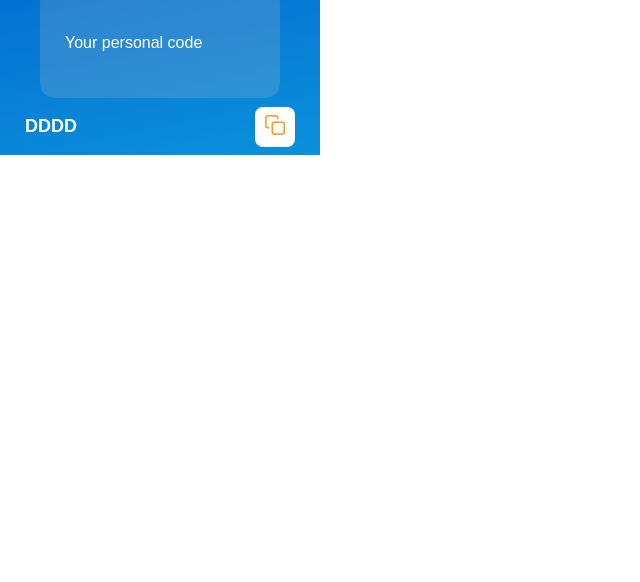
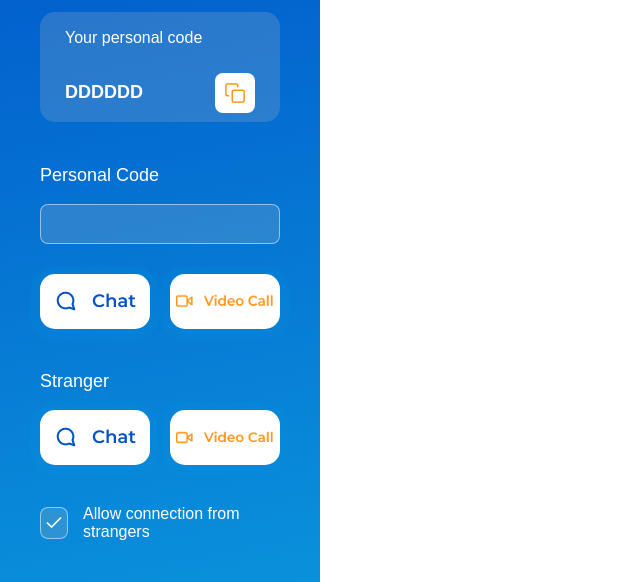
Before and after one commit to abu-taher-saikat/meet_stranger_webrtc, a website: page public/index.html in a window 1280 px wide. Shown: the part 218-800 px from the top of the page, without its empty margins (0-640 px from the left). Drawn offline with nearby package versions, Linux system fonts and the light colour scheme; no server answers.

Commit message:
html section changed

```diff
--- a/public/index.html
+++ b/public/index.html
@@ -1,52 +1,71 @@
-<!DOCTYPE html>
-<html lang="en">
+<html>
     <head>
-    <meta charset="UTF-8" />
-    <meta http-equiv="X-UA-Compatible" content="IE=edge" />
-    <meta name="viewport" content="width=device-width, initial-scale=1.0" />
-    <link rel="stylesheet" href="./css/style.css" />
-    <title>Meet the stranger</title>
+        <title>Meet the strangers</title>
+        <link rel='stylesheet' href='./css/style.css'>
     </head>
     <body>
-    <div class="main_container">
-      <div class="dashboard_container">
-        <!-- logo container -->
-        <div class="logo_container">
-          <img src="./utils/images/logo.png" alt="" />
+        <div class='main_container'>
+        <div class='dashboard_container'>
+            <div class='logo_container'>
+                <img src='./utils/images/logo.png'></img>
             </div>
             <div>
-          <div class="description_container">
-            <p class="description_container_paragraph">
-              Talk with other user by passing his personal code or talk with
-              strangers
+                <div class='description_container'>
+                    <p class='description_container_paragraph'>
+                        Talk with other user by passing his personal code or talk with strangers!
                     </p>
                 </div>
-          <div class="personal_code_container">
-            <div class="personal_code_title_container">
-              <p class="personal_code_title_paragraph">Your personal code</p>
-            </div>
+                <div class='personal_code_container'>
+                    <div class='personal_code_title_container'>
+                        <p class='personal_code_title_paragraph'>
+                            Your personal code
+                        </p>
                     </div>
                     <div class="personal_code_value_container">
-            <p
-              class="personal_code_value_paragraph"
-              id="personal_code_paragraph"
-            >
-              DDDD
-            </p>
-            <button
-              class="personal_code_copy_button"
-              id="personal_code_copy_button"
-            >
-              <img src="./utils/images/copyButton.png" alt="" />
+                        <p class='personal_code_value_paragraph' id='personal_code_paragraph'>DDDDDD</p>
+                        <button class='personal_code_copy_button' id='personal_code_copy_button'>
+                            <img src='./utils/images/copyButton.png'></img>
                         </button>
                     </div>
                 </div>
                 </div>
-      <div class="call_container"></div>
-      <div class="messenger_container"></div>
+                <div class='personal_code_connecting_container'>
+                    <p class='personal_code_connecting_paragraph'>Personal Code</p>
+                    <div class='personal_code_connecting_input_container'>
+                        <input class='personal_code_input' id='personal_code_input'></input>
                     </div>
-
-    <script src="/socket.io/socket.io.js"></script>
-    <script src="./js/main.js"></script>
+                    <div class='personal_code_connecting_buttons_container'>
+                        <button class='connecting_button' id='personal_code_chat_button'>
+                            <img src='./utils/images/chatButton.png' class='connecting_buttons_image'></img>
+                        </button>
+                        <button class='connecting_button' id='personal_code_video_button'>
+                            <img src='./utils/images/videoButton.png' class='connecting_buttons_image'></img>
+                        </button>
+                    </div>
+                </div>
+                <div class='stranger_connecting_container'>
+                    <p class='stranger_title_container'>Stranger</p>
+                    <div class='stranger_buttons_container'>
+                        <button class='connecting_button' id='stranger_chat_button'>
+                            <img src='/utils/images/chatButton.png' class='connecting_buttons_image'></img>
+                        </button>
+                        <button class='connecting_button' id='stranger_video_button'>
+                            <img src='/utils/images/videoButton.png' class='connecting_buttons_image'></img>
+                        </button>
+                    </div>
+                </div>
+                <div class='checkbox_container'>
+                    <div class='checkbox_connection' id='allow_strangers_checkbox'>
+                        <img id='allow_strangers_checkbox_image' class='' src='./utils/images/check.png'></img>
+                    </div>
+                    <p class='checkbox_container_paragraph'>Allow connection from strangers</p>
+                </div>
+                <div class='dashboard_blur display_none' id='dashboard_blur'></div>
+            </div>
+        <div class='call_container'></div>
+        <div class='messenger_container'></div>
+        </div>
+        <script src='/socket.io/socket.io.js'></script>
+        <script src='./js/main.js' type='module'></script>
     </body>
 </html>
```
Lines whose indentation alone changed are shown as unchanged.
